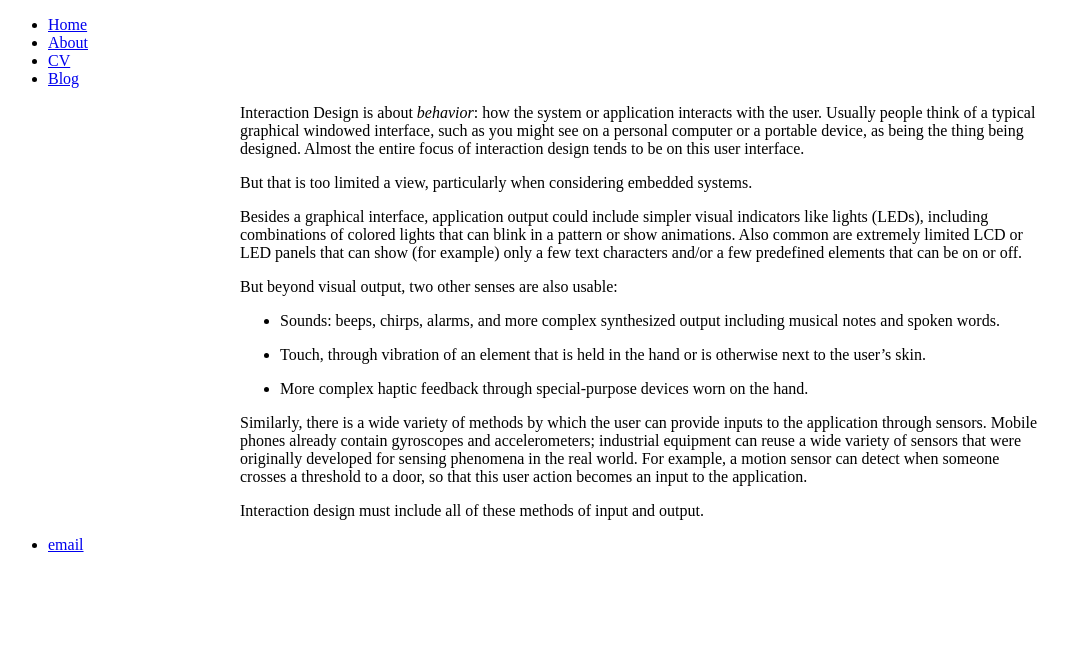
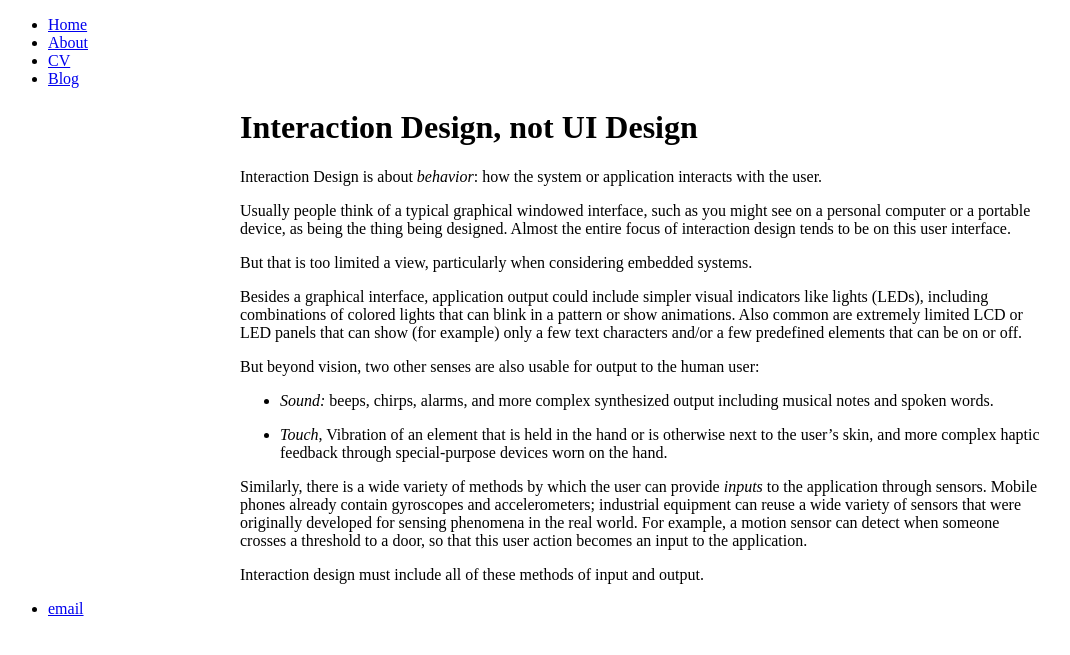
Before and after one commit to sudheerapte/sudheerapte.github.io, a Jekyll site: the page built from _posts/2018-07-03-interaction-not-ui.md, in a window 1280 px wide. Shown: the top 655 px of the page, without its empty margins (0-1070 px from the left). Built offline with Jekyll 4.4.1, drawn with Linux system fonts in a browser that asks for light colours.

Commit message:
interaction-not-ui.md enhanced to correct and focus

```diff
--- a/_posts/2018-07-03-interaction-not-ui.md
+++ b/_posts/2018-07-03-interaction-not-ui.md
@@ -3,11 +3,15 @@ layout: post
 title: Interaction Design, not UI Design
 ---
 
+# Interaction Design, not UI Design
+
 Interaction Design is about *behavior*: how the system or application
-interacts with the user. Usually people think of a typical graphical
-windowed interface, such as you might see on a personal computer or a
-portable device, as being the thing being designed. Almost the entire
-focus of interaction design tends to be on this user interface.
+interacts with the user.
+
+Usually people think of a typical graphical windowed interface, such
+as you might see on a personal computer or a portable device, as being
+the thing being designed. Almost the entire focus of interaction
+design tends to be on this user interface.
 
 But that is too limited a view, particularly when considering embedded
 systems.
@@ -19,19 +23,18 @@ common are extremely limited LCD or LED panels that can show (for
 example) only a few text characters and/or a few predefined elements
 that can be on or off.
 
-But beyond visual output, two other senses are also usable:
+But beyond vision, two other senses are also usable for output to the
+human user:
 
-* Sounds: beeps, chirps, alarms, and more complex synthesized output
+* *Sound:* beeps, chirps, alarms, and more complex synthesized output
   including musical notes and spoken words.
 
-* Touch, through vibration of an element that is held in the hand or
-  is otherwise next to the user's skin.
-
-* More complex haptic feedback through special-purpose devices worn on
-  the hand.
+* *Touch*, Vibration of an element that is held in the hand or is
+  otherwise next to the user's skin, and more complex haptic feedback
+  through special-purpose devices worn on the hand.
 
 Similarly, there is a wide variety of methods by which the user can
-provide inputs to the application through sensors. Mobile phones
+provide _inputs_ to the application through sensors. Mobile phones
 already contain gyroscopes and accelerometers; industrial equipment
 can reuse a wide variety of sensors that were originally developed for
 sensing phenomena in the real world. For example, a motion sensor can
```
